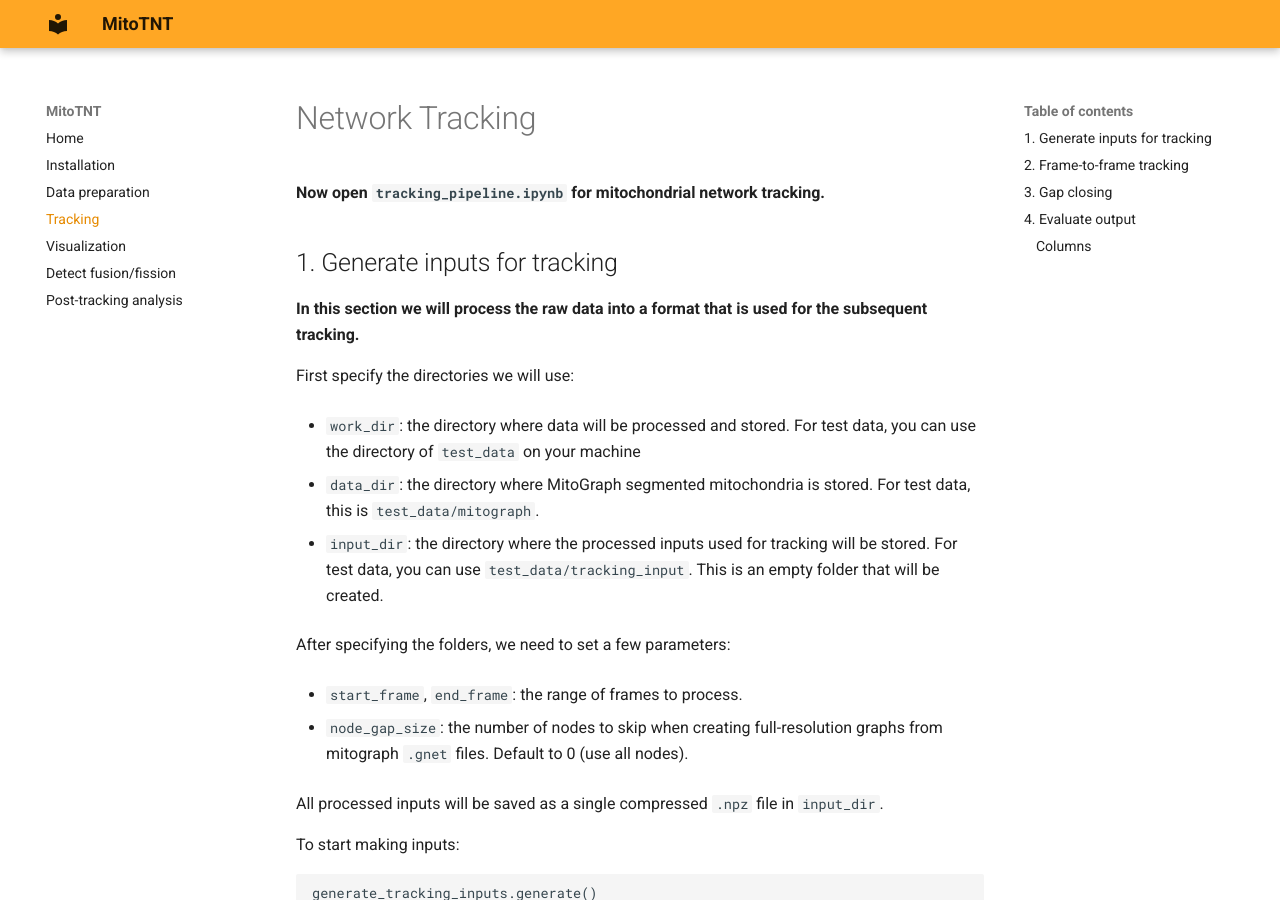
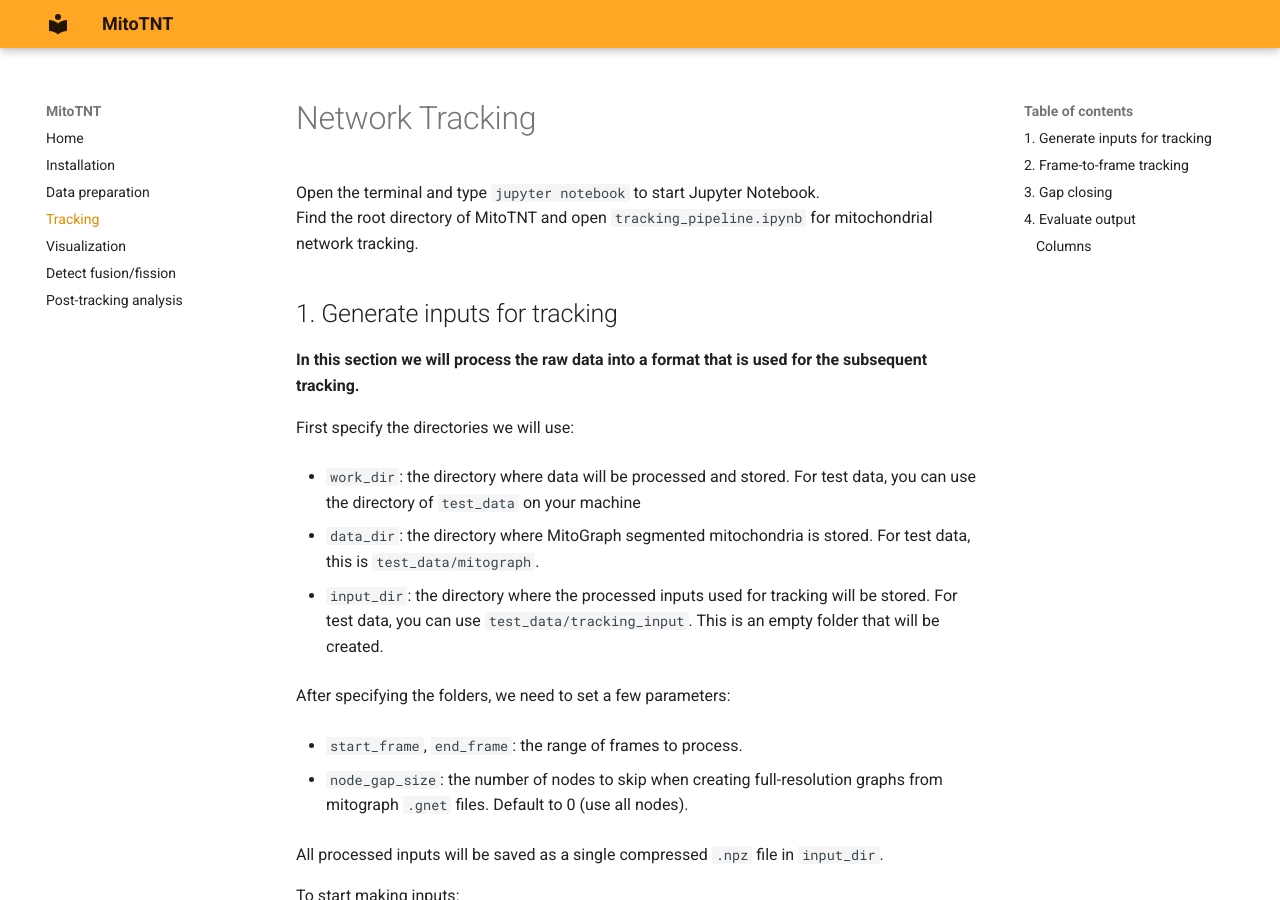
Before and after one commit to pylattice/MitoTNT, an MkDocs documentation site: the page built from docs/3_tracking.md, in a window 1280 px wide and 900 px high. Built offline with MkDocs 1.6.1 and Material for MkDocs 9.7.7, drawn with Linux system fonts in a browser that asks for light colours.

Commit message:
Update 3_tracking.md

```diff
--- a/docs/3_tracking.md
+++ b/docs/3_tracking.md
@@ -1,5 +1,6 @@
 # Network Tracking
-**Now open `tracking_pipeline.ipynb` for mitochondrial network tracking.**
+Open the terminal and type `jupyter notebook` to start Jupyter Notebook.
+Find the root directory of MitoTNT and open `tracking_pipeline.ipynb` for mitochondrial network tracking.
 
 ## 1. Generate inputs for tracking
 **In this section we will process the raw data into a format that is used for the subsequent tracking.**
```
